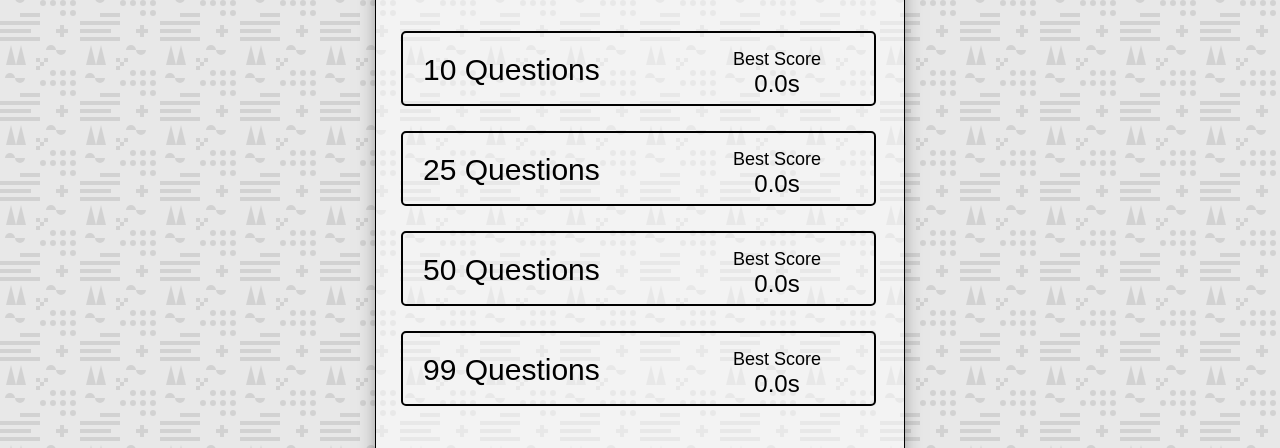
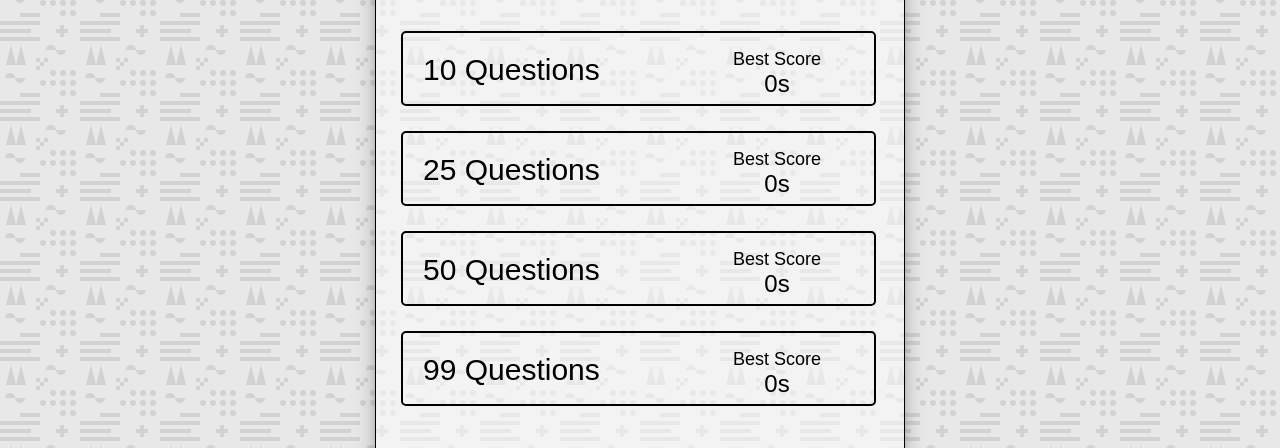
Before and after one commit to dantvi/math-sprint-game, a plain HTML site: page index.html in a window 1280 px wide. Shown: the part 195-643 px from the top of the page. Drawn offline with Linux system fonts and the light colour scheme; a web font is replaced by a local one.

Commit message:
best scores to dom

```diff
--- a/index.html
+++ b/index.html
@@ -24,7 +24,7 @@
                         <input type="radio" name="questions" value="10" id="value-10">
                         <span class="best-score">
                             <span>Best Score</span>
-                            <span class="best-score-value">0.0s</span>
+                            <span class="best-score-value"></span>
                         </span>
                     </div>
                     <!-- 25 Questions Radio Input -->
@@ -33,7 +33,7 @@
                         <input type="radio" name="questions" value="25" id="value-25">
                         <span class="best-score">
                             <span>Best Score</span>
-                            <span class="best-score-value">0.0s</span>
+                            <span class="best-score-value"></span>
                         </span>
                     </div>
                     <!-- 50 Questions Radio Input -->
@@ -42,7 +42,7 @@
                         <input type="radio" name="questions" value="50" id="value-50">
                         <span class="best-score">
                             <span>Best Score</span>
-                            <span class="best-score-value">0.0s</span>
+                            <span class="best-score-value"></span>
                         </span>
                     </div>
                     <!-- 99 Questions Radio Input -->
@@ -51,7 +51,7 @@
                         <input type="radio" name="questions" value="99" id="value-99">
                         <span class="best-score">
                             <span>Best Score</span>
-                            <span class="best-score-value">0.0s</span>
+                            <span class="best-score-value"></span>
                         </span>
                     </div>
                 </div>
--- a/script.js
+++ b/script.js
@@ -41,6 +41,14 @@ let finalTimeDisplay = 0.0;
 // Scroll
 let valueY = 0;
 
+// Refresh Splash Page Best Scores
+function bestScoresToDOM() {
+  bestScores.forEach((bestScore, index) => {
+    const bestScoreEl = bestScore;
+    bestScoreEl.textContent = `${bestScoreArray[index].bestScore}s`;
+  });
+}
+
 // Check Local Storage for Best Scores, set bestScoreArray
 function getSavedBestScores() {
   if (localStorage.getItem('bestScores')) {
@@ -54,6 +62,7 @@ function getSavedBestScores() {
     ];
     localStorage.setItem('bestScores', JSON.stringify(bestScoreArray));
   }
+  bestScoresToDOM();
 }
 
 // Reset Game
```
